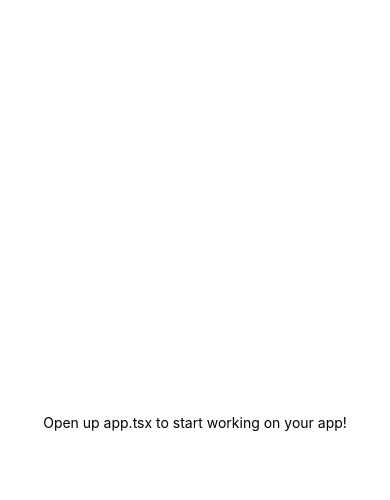
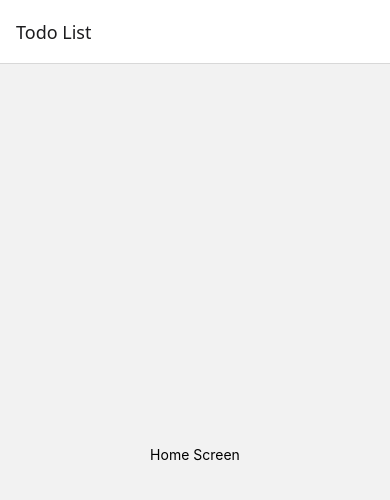
Before and after one commit to mokkun55/reactNative-todoList, a React Native app: screen / in a window 390 px wide. Shown: the top 500 px of the page. Built offline with nearby package versions, Linux system fonts and the light colour scheme.

Commit message:
feat: ルーティングの追加

```diff
--- a/package.json
+++ b/package.json
@@ -17,11 +17,15 @@
   },
   "dependencies": {
     "@expo/metro-runtime": "~4.0.1",
+    "@react-navigation/native": "^7.0.15",
+    "@react-navigation/stack": "^7.1.2",
     "expo": "~52.0.38",
     "expo-status-bar": "~2.0.1",
     "react": "18.3.1",
     "react-dom": "18.3.1",
     "react-native": "0.76.7",
+    "react-native-gesture-handler": "^2.24.0",
+    "react-native-reanimated": "^3.17.1",
     "react-native-web": "~0.19.13"
   },
   "devDependencies": {
--- /dev/null
+++ b/src/screens/Home/index.tsx
@@ -0,0 +1,17 @@
+import { StyleSheet, Text, View } from "react-native";
+
+export const HomeScreen = () => {
+  return (
+    <View style={styles.container}>
+      <Text>Home Screen</Text>
+    </View>
+  );
+};
+
+const styles = StyleSheet.create({
+  container: {
+    flex: 1,
+    justifyContent: "center",
+    alignItems: "center",
+  },
+});
--- a/src/screens/app.tsx
+++ b/src/screens/app.tsx
@@ -1,25 +1,21 @@
-import { type FC } from "react";
-import { StyleSheet, Text, View } from "react-native";
+import React from "react";
 import { registerRootComponent } from "expo";
-import { StatusBar } from "expo-status-bar";
+import { NavigationContainer } from "@react-navigation/native";
+import { createStackNavigator } from "@react-navigation/stack";
 
-const App: FC = () => {
+import { HomeScreen } from "@/screens/Home";
+
+const Stack = createStackNavigator();
+
+const App = () => {
   return (
-    <View style={styles.container}>
-      <Text>Open up app.tsx to start working on your app!</Text>
-      <StatusBar style="auto" />
-    </View>
+    <NavigationContainer>
+      <Stack.Navigator initialRouteName="Todo List">
+        <Stack.Screen name="Todo List" component={HomeScreen} />
+      </Stack.Navigator>
+    </NavigationContainer>
   );
 };
 
-const styles = StyleSheet.create({
-  container: {
-    flex: 1,
-    backgroundColor: "#fff",
-    alignItems: "center",
-    justifyContent: "center",
-  },
-});
-
 // eslint-disable-next-line no-unused-expressions
 registerRootComponent(App);
```
Also changed, not shown: 1 other file (tests, documents, lock files or other folders).
